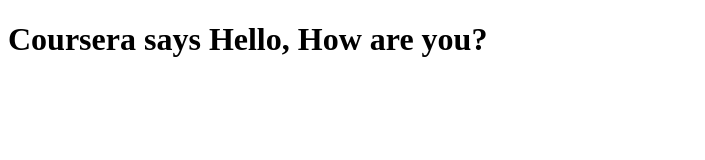
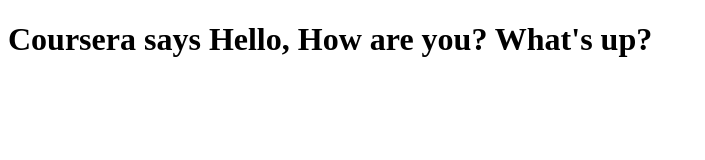
Before and after one commit to Dilpreet27/coursera.test, a plain HTML site: page index.html in a window 1280 px wide. Shown: the whole page, without its empty margins (0-705 px from the left). Drawn offline with Linux system fonts and the light colour scheme.

Commit message:
next version of the web file

```diff
--- a/index.html
+++ b/index.html
@@ -5,6 +5,6 @@
     <title>Hello Coursera</title>
   </head>
   <body>
-    <h1>Coursera says Hello, How are you?</h1>
+    <h1>Coursera says Hello, How are you? What's up?</h1>
   </body>
 </html>
```
